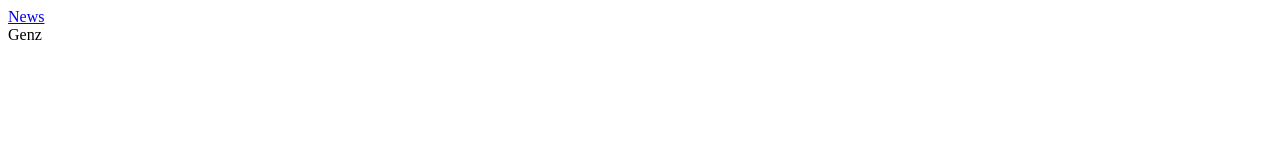
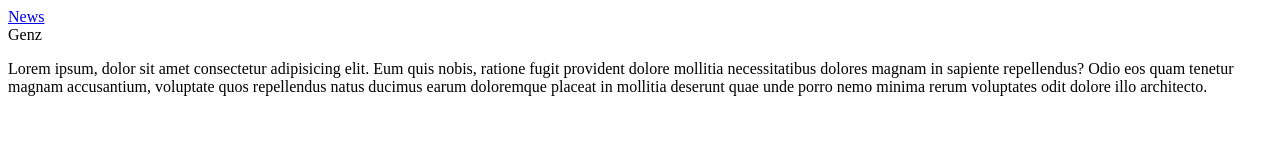
Before and after one commit to QuiHoa/Test-01, a plain HTML site: page page/index.html in a window 1280 px wide. Drawn offline with Linux system fonts and the light colour scheme.

Commit message:
Test commit lan 2

```diff
--- a/page/index.html
+++ b/page/index.html
@@ -4,10 +4,18 @@
       <meta charset="UTF-8" />
       <meta name="viewport" content="width=device-width, initial-scale=1.0" />
       <link rel="stylesheet" href="" />
-      <title>Genz</title>
+      <title>Genz 123</title>
    </head>
    <body>
       <a href="./html/page/news.html">News</a>
       <div>Genz</div>
+      <p>
+         Lorem ipsum, dolor sit amet consectetur adipisicing elit. Eum quis
+         nobis, ratione fugit provident dolore mollitia necessitatibus dolores
+         magnam in sapiente repellendus? Odio eos quam tenetur magnam
+         accusantium, voluptate quos repellendus natus ducimus earum doloremque
+         placeat in mollitia deserunt quae unde porro nemo minima rerum
+         voluptates odit dolore illo architecto.
+      </p>
    </body>
 </html>
```
Also changed, not shown: page/news.html (deleted, +0 -11 lines), assets/css/reset.css (added).
